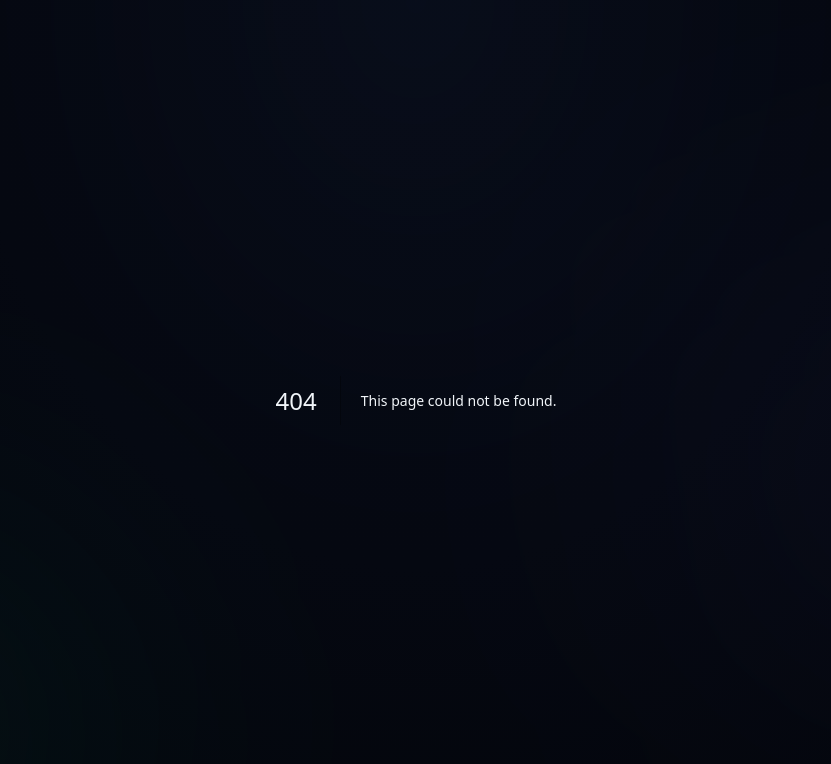
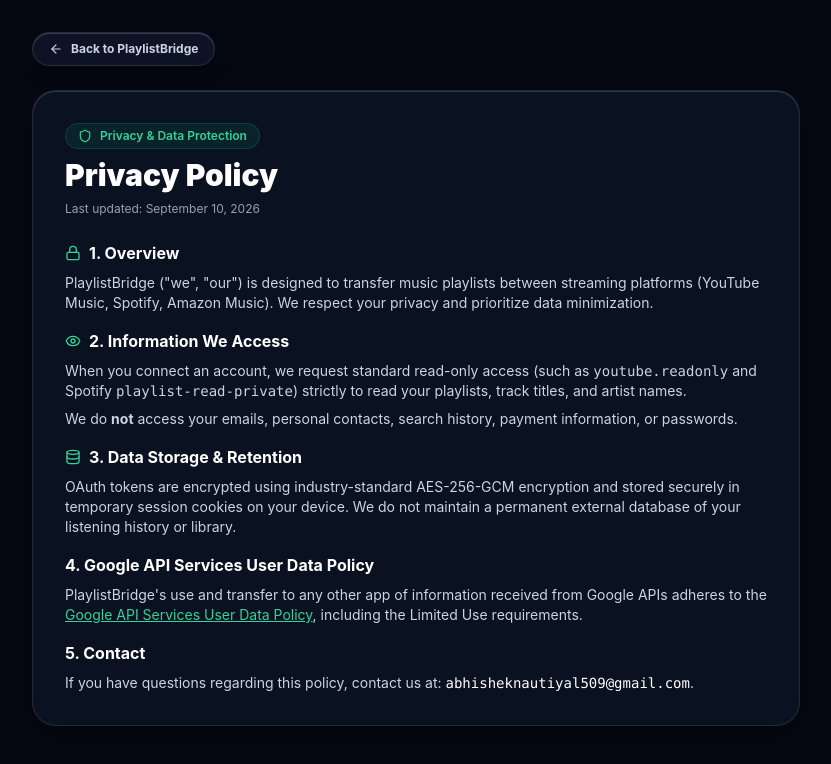
Before and after one commit to RuBiQ101/PlaylistBridge, a Next.js app: page /privacy in a window 1280 px wide. Before the commit this address had no page. Shown: the top 764 px of the page, without its empty margins (224-1055 px from the left). Built offline with nearby package versions, Linux system fonts and the light colour scheme.

Commit message:
feat(legal): add privacy policy and terms of service pages for Google OAuth compliance

```diff
--- /dev/null
+++ b/app/privacy/page.tsx
@@ -0,0 +1,91 @@
+'use client';
+
+import React from 'react';
+import Link from 'next/link';
+import { ArrowLeft, Shield, Lock, Eye, Database } from 'lucide-react';
+
+export default function PrivacyPolicy() {
+  return (
+    <div className="min-h-screen bg-[#050811] text-slate-100 p-4 sm:p-8">
+      <div className="max-w-3xl mx-auto space-y-6">
+        <Link
+          href="/"
+          className="inline-flex items-center gap-2 px-4 py-2 rounded-full ios-btn bg-slate-900/80 border border-white/10 text-xs font-bold text-slate-300 hover:text-white"
+        >
+          <ArrowLeft className="w-3.5 h-3.5" />
+          <span>Back to PlaylistBridge</span>
+        </Link>
+
+        <div className="p-6 sm:p-8 rounded-[28px] ios-bubble-card space-y-6 border border-white/10">
+          <div className="space-y-2">
+            <div className="inline-flex items-center gap-2 px-3 py-1 rounded-full bg-emerald-500/10 text-emerald-400 text-xs font-semibold border border-emerald-500/20">
+              <Shield className="w-3.5 h-3.5" />
+              <span>Privacy & Data Protection</span>
+            </div>
+            <h1 className="text-2xl sm:text-3xl font-black text-white">Privacy Policy</h1>
+            <p className="text-xs text-slate-400">Last updated: September 10, 2026</p>
+          </div>
+
+          <div className="space-y-4 text-xs sm:text-sm text-slate-300 leading-relaxed">
+            <section className="space-y-2">
+              <h2 className="text-base font-bold text-white flex items-center gap-2">
+                <Lock className="w-4 h-4 text-emerald-400" />
+                <span>1. Overview</span>
+              </h2>
+              <p>
+                PlaylistBridge ("we", "our") is designed to transfer music playlists between streaming platforms (YouTube Music, Spotify, Amazon Music). We respect your privacy and prioritize data minimization.
+              </p>
+            </section>
+
+            <section className="space-y-2">
+              <h2 className="text-base font-bold text-white flex items-center gap-2">
+                <Eye className="w-4 h-4 text-emerald-400" />
+                <span>2. Information We Access</span>
+              </h2>
+              <p>
+                When you connect an account, we request standard read-only access (such as <code>youtube.readonly</code> and Spotify <code>playlist-read-private</code>) strictly to read your playlists, track titles, and artist names.
+              </p>
+              <p>
+                We do <strong>not</strong> access your emails, personal contacts, search history, payment information, or passwords.
+              </p>
+            </section>
+
+            <section className="space-y-2">
+              <h2 className="text-base font-bold text-white flex items-center gap-2">
+                <Database className="w-4 h-4 text-emerald-400" />
+                <span>3. Data Storage & Retention</span>
+              </h2>
+              <p>
+                OAuth tokens are encrypted using industry-standard AES-256-GCM encryption and stored securely in temporary session cookies on your device. We do not maintain a permanent external database of your listening history or library.
+              </p>
+            </section>
+
+            <section className="space-y-2">
+              <h2 className="text-base font-bold text-white">4. Google API Services User Data Policy</h2>
+              <p>
+                PlaylistBridge's use and transfer to any other app of information received from Google APIs adheres to the{' '}
+                <a
+                  href="https://developers.google.com/terms/api-services-user-data-policy"
+                  target="_blank"
+                  rel="noreferrer"
+                  className="text-emerald-400 underline hover:text-emerald-300"
+                >
+                  Google API Services User Data Policy
+                </a>
+                , including the Limited Use requirements.
+              </p>
+            </section>
+
+            <section className="space-y-2">
+              <h2 className="text-base font-bold text-white">5. Contact</h2>
+              <p>
+                If you have questions regarding this policy, contact us at:{' '}
+                <span className="text-white font-mono">abhisheknautiyal509@gmail.com</span>.
+              </p>
+            </section>
+          </div>
+        </div>
+      </div>
+    </div>
+  );
+}
--- /dev/null
+++ b/app/terms/page.tsx
@@ -0,0 +1,66 @@
+'use client';
+
+import React from 'react';
+import Link from 'next/link';
+import { ArrowLeft, FileText, CheckCircle2 } from 'lucide-react';
+
+export default function TermsOfService() {
+  return (
+    <div className="min-h-screen bg-[#050811] text-slate-100 p-4 sm:p-8">
+      <div className="max-w-3xl mx-auto space-y-6">
+        <Link
+          href="/"
+          className="inline-flex items-center gap-2 px-4 py-2 rounded-full ios-btn bg-slate-900/80 border border-white/10 text-xs font-bold text-slate-300 hover:text-white"
+        >
+          <ArrowLeft className="w-3.5 h-3.5" />
+          <span>Back to PlaylistBridge</span>
+        </Link>
+
+        <div className="p-6 sm:p-8 rounded-[28px] ios-bubble-card space-y-6 border border-white/10">
+          <div className="space-y-2">
+            <div className="inline-flex items-center gap-2 px-3 py-1 rounded-full bg-emerald-500/10 text-emerald-400 text-xs font-semibold border border-emerald-500/20">
+              <FileText className="w-3.5 h-3.5" />
+              <span>User Agreement</span>
+            </div>
+            <h1 className="text-2xl sm:text-3xl font-black text-white">Terms of Service</h1>
+            <p className="text-xs text-slate-400">Last updated: September 10, 2026</p>
+          </div>
+
+          <div className="space-y-4 text-xs sm:text-sm text-slate-300 leading-relaxed">
+            <section className="space-y-2">
+              <h2 className="text-base font-bold text-white">1. Acceptance of Terms</h2>
+              <p>
+                By using PlaylistBridge, you agree to these Terms of Service. If you do not agree, you may discontinue use at any time.
+              </p>
+            </section>
+
+            <section className="space-y-2">
+              <h2 className="text-base font-bold text-white">2. Service Description</h2>
+              <p>
+                PlaylistBridge is an open utility that reads playlist metadata from one music provider (YouTube Music) and finds corresponding songs on another provider (Spotify, Amazon Music) to automate personal library transfers.
+              </p>
+            </section>
+
+            <section className="space-y-2">
+              <h2 className="text-base font-bold text-white">3. Third-Party Services</h2>
+              <p>
+                PlaylistBridge interacts with third-party APIs (Google/YouTube, Spotify, Amazon). Your use of these platforms is subject to their respective Terms of Service:
+              </p>
+              <ul className="list-disc list-inside space-y-1 text-slate-400">
+                <li><a href="https://www.youtube.com/t/terms" target="_blank" rel="noreferrer" className="text-emerald-400 hover:underline">YouTube Terms of Service</a></li>
+                <li><a href="https://www.spotify.com/legal/end-user-agreement/" target="_blank" rel="noreferrer" className="text-emerald-400 hover:underline">Spotify Terms of Service</a></li>
+              </ul>
+            </section>
+
+            <section className="space-y-2">
+              <h2 className="text-base font-bold text-white">4. Disclaimer & Limitations</h2>
+              <p>
+                The service is provided "as is" without warranty. While our track matching algorithm strives for high accuracy, song availability and duration tolerances depend on catalog availability.
+              </p>
+            </section>
+          </div>
+        </div>
+      </div>
+    </div>
+  );
+}
```
